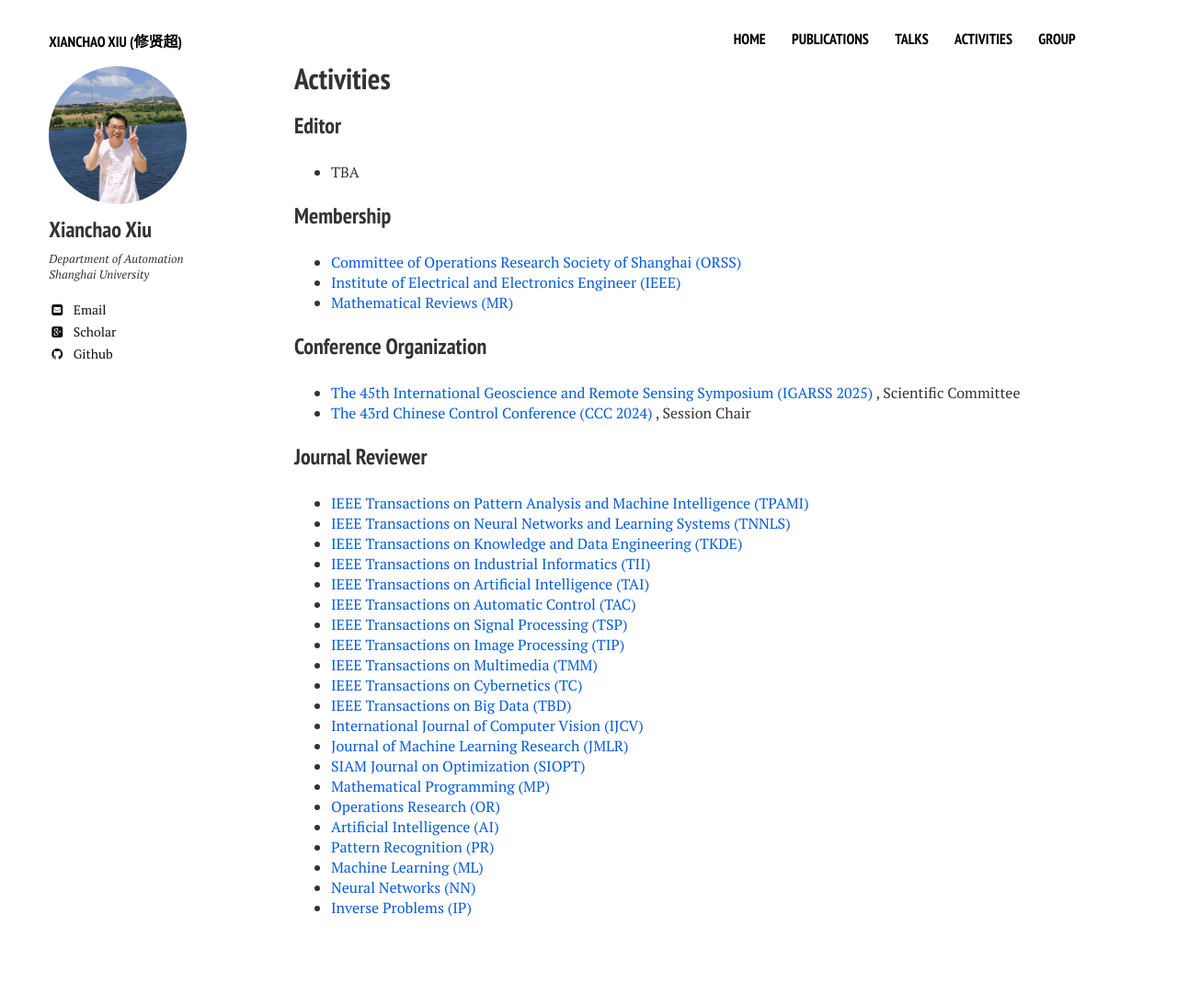
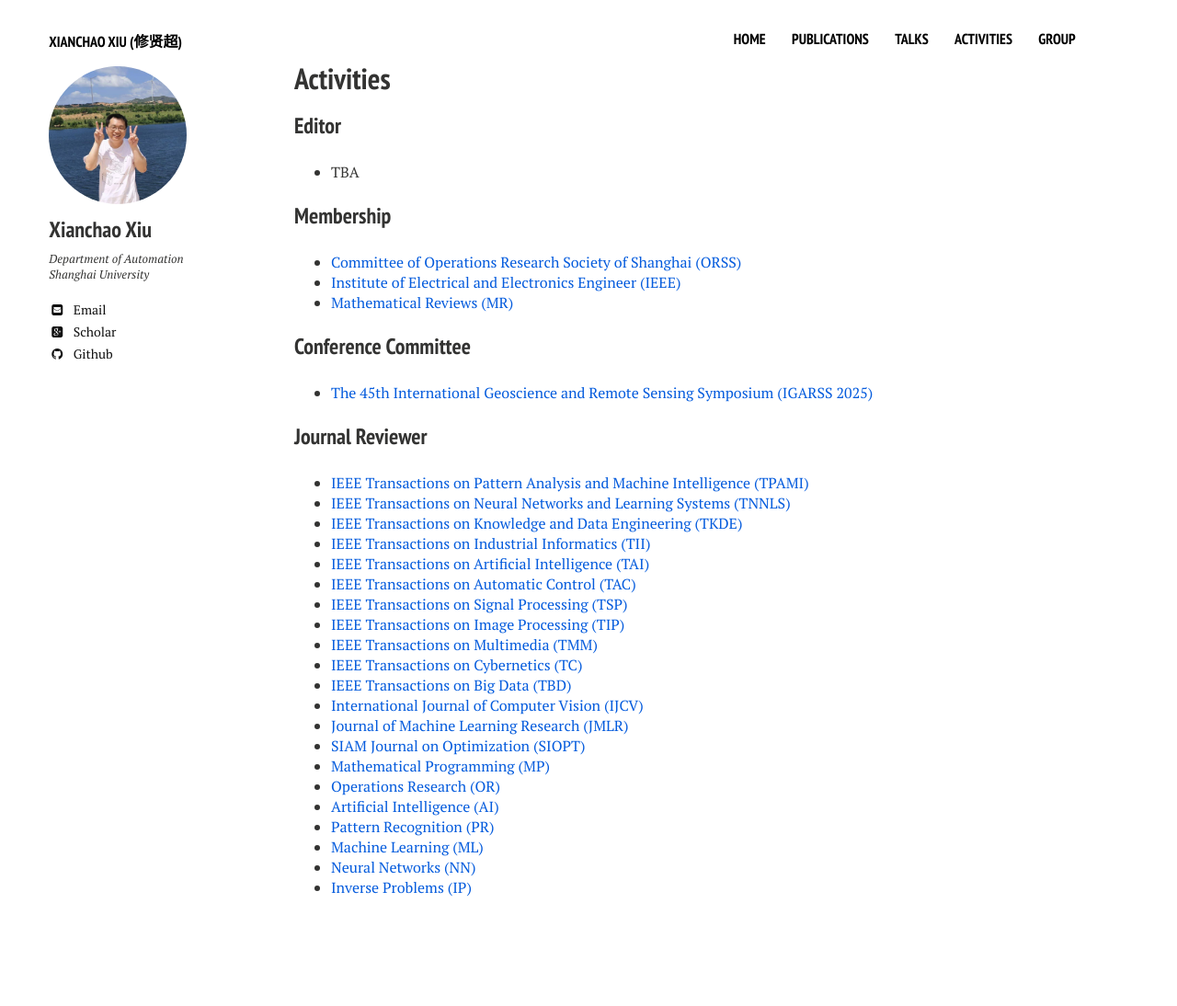
Before and after one commit to xianchaoxiu/xianchaoxiu.github.io, a Jekyll site: the page built from activities/index.md, in a window 1280 px wide. Shown: the whole page at 92% size. Built offline with Jekyll 4.4.1, drawn with Linux system fonts in a browser that asks for light colours; nearby versions of some CDN libraries; after the commit the page ends 1072 px from its top, so only the background shows below that.

Commit message:
Update index.md

```diff
--- a/activities/index.md
+++ b/activities/index.md
@@ -18,9 +18,8 @@ share: false
 * <a href="https://www.ams.org/mr-database" class="textlink" target="_blank">Mathematical Reviews (MR)</a> <br>
 
 
-### Conference Organization
-* <a href="https://2025.ieeeigarss.org/" class="textlink" target="_blank">The 45th International Geoscience and Remote Sensing Symposium (IGARSS 2025) </a>, Scientific Committee
-* <a href="https://ccc2024en.kust.edu.cn/" class="textlink" target="_blank">The 43rd Chinese Control Conference (CCC 2024) </a>, Session Chair
+### Conference Committee
+* <a href="https://2025.ieeeigarss.org/" class="textlink" target="_blank">The 45th International Geoscience and Remote Sensing Symposium (IGARSS 2025) </a>
 
 
 
```
